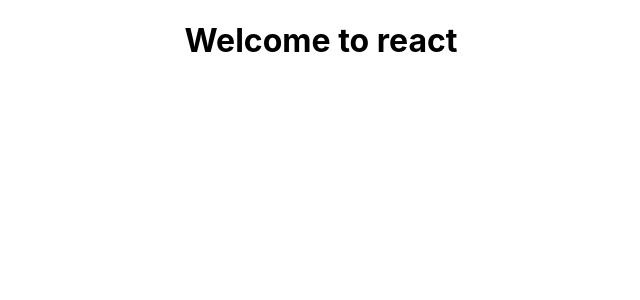
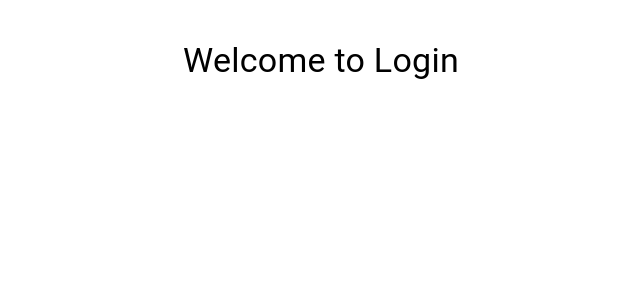
Before and after one commit to Shakib448/company-task-code-pari-nah, a React (Create React App) app in the folder client/: page /register in a window 1280 px wide. Shown: the top 300 px of the page, without its empty margins (319-959 px from the left). Built offline with nearby package versions, Linux system fonts and the light colour scheme.

Commit message:
WIP on section1

```diff
--- a/client/package.json
+++ b/client/package.json
@@ -10,6 +10,7 @@
     "@testing-library/react": "^11.1.0",
     "@testing-library/user-event": "^12.1.10",
     "axios": "^0.21.1",
+    "clsx": "^1.1.1",
     "react": "^17.0.2",
     "react-dom": "^17.0.2",
     "react-hook-form": "^7.6.2",
--- a/client/public/index.html
+++ b/client/public/index.html
@@ -12,6 +12,11 @@
     <link rel="apple-touch-icon" href="%PUBLIC_URL%/logo192.png" />
 
     <link rel="manifest" href="%PUBLIC_URL%/manifest.json" />
+    <link rel="preconnect" href="https://fonts.gstatic.com" />
+    <link
+      href="https://fonts.googleapis.com/css2?family=Poppins:ital,wght@1,500&display=swap"
+      rel="stylesheet"
+    />
 
     <title>Ami Code Pari Nah</title>
   </head>
--- a/client/src/App.js
+++ b/client/src/App.js
@@ -1,9 +1,9 @@
-import "./App.scss";
+import Login from "./Components/Login";
 
 function App() {
   return (
-    <main className="App">
-      <h1>Welcome to react</h1>
+    <main>
+      <Login />
     </main>
   );
 }
--- a/client/src/App.scss
+++ /dev/null
@@ -1,38 +0,0 @@
-.App {
-  text-align: center;
-}
-
-.App-logo {
-  height: 40vmin;
-  pointer-events: none;
-}
-
-@media (prefers-reduced-motion: no-preference) {
-  .App-logo {
-    animation: App-logo-spin infinite 20s linear;
-  }
-}
-
-.App-header {
-  background-color: #282c34;
-  min-height: 100vh;
-  display: flex;
-  flex-direction: column;
-  align-items: center;
-  justify-content: center;
-  font-size: calc(10px + 2vmin);
-  color: white;
-}
-
-.App-link {
-  color: #61dafb;
-}
-
-@keyframes App-logo-spin {
-  from {
-    transform: rotate(0deg);
-  }
-  to {
-    transform: rotate(360deg);
-  }
-}
--- a/client/src/Components/Login.js
+++ b/client/src/Components/Login.js
@@ -1,8 +1,23 @@
 import React from "react";
-import { Container } from "@material-ui/core";
+import { Container, Typography, Grid, makeStyles } from "@material-ui/core";
+import clsx from "clsx";
+
+const useStyles = makeStyles(() => ({
+  root: {
+    padding: "40px",
+    fontFamily: '"Poppins", sans-serif',
+  },
+}));
 
 const Login = () => {
-  return <Container></Container>;
+  const classes = useStyles();
+  return (
+    <Container className={clsx(classes.root)}>
+      <Grid container justify="center">
+        <Typography variant="h4">Welcome to Login</Typography>
+      </Grid>
+    </Container>
+  );
 };
 
 export default Login;
--- a/client/src/index.scss
+++ b/client/src/index.scss
@@ -1,13 +1,9 @@
 body {
   margin: 0;
-  font-family: -apple-system, BlinkMacSystemFont, 'Segoe UI', 'Roboto', 'Oxygen',
-    'Ubuntu', 'Cantarell', 'Fira Sans', 'Droid Sans', 'Helvetica Neue',
-    sans-serif;
-  -webkit-font-smoothing: antialiased;
-  -moz-osx-font-smoothing: grayscale;
+  font-family: "Poppins", sans-serif;
 }
 
 code {
-  font-family: source-code-pro, Menlo, Monaco, Consolas, 'Courier New',
+  font-family: source-code-pro, Menlo, Monaco, Consolas, "Courier New",
     monospace;
 }
```
Also changed, not shown: 1 other file (tests, documents, lock files or other folders).
